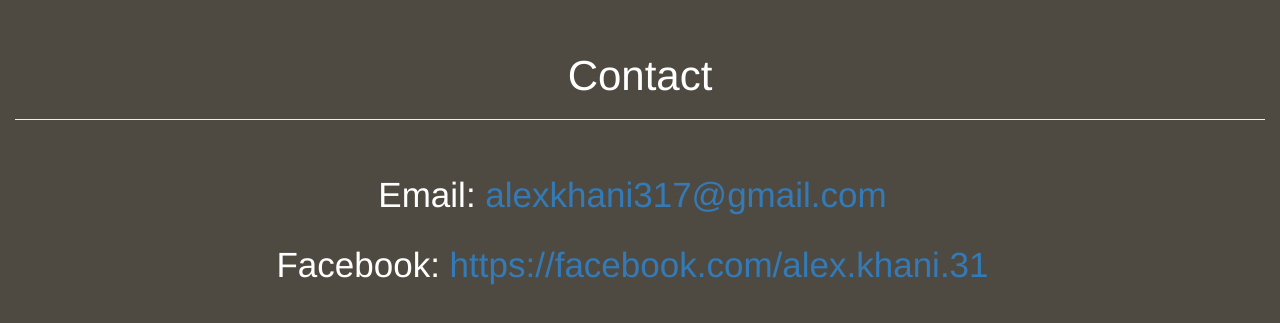
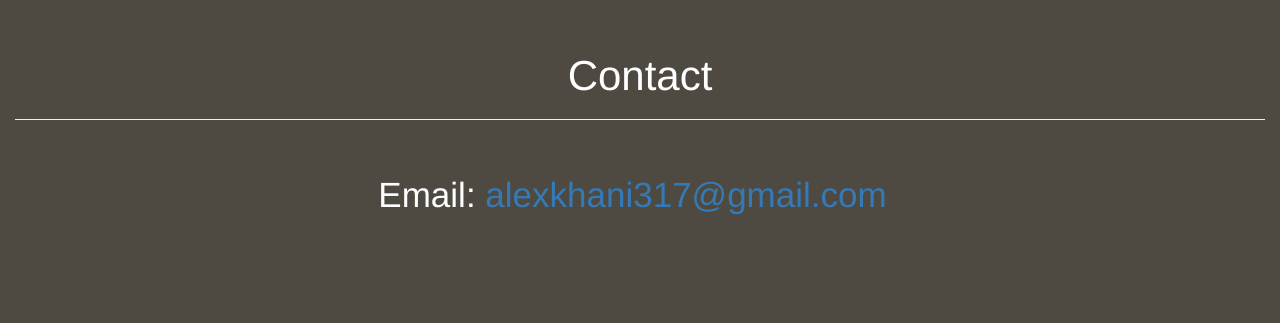
Before and after one commit to alexkhani317/myportfolio, a plain HTML site: page index.html in a window 1280 px wide. Shown: the part 1609-1932 px from the top of the page. Drawn offline with nearby package versions, Linux system fonts and the light colour scheme.

Commit message:
Update index.html

```diff
--- a/index.html
+++ b/index.html
@@ -114,9 +114,7 @@
     <div class="row text-center">
       <span class="contact-text">Email: <a href="mailto:alexkhani317@gmail.com">alexkhani317@gmail.com</a></span>
     </div>
-    <div class="row text-center">
-      <span class="contact-text">Facebook: <a href="https://facebook.com/alex.khani.31">https://facebook.com/alex.khani.31</span></a>
-    </div>
+
   </div>
 </section>
 
```
